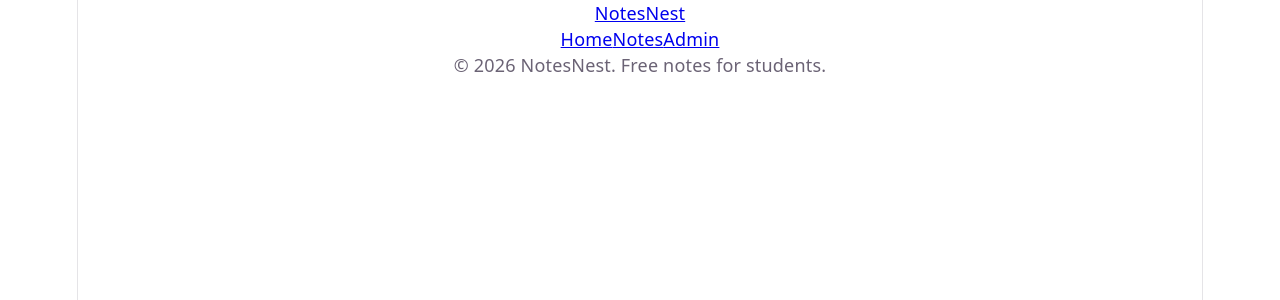
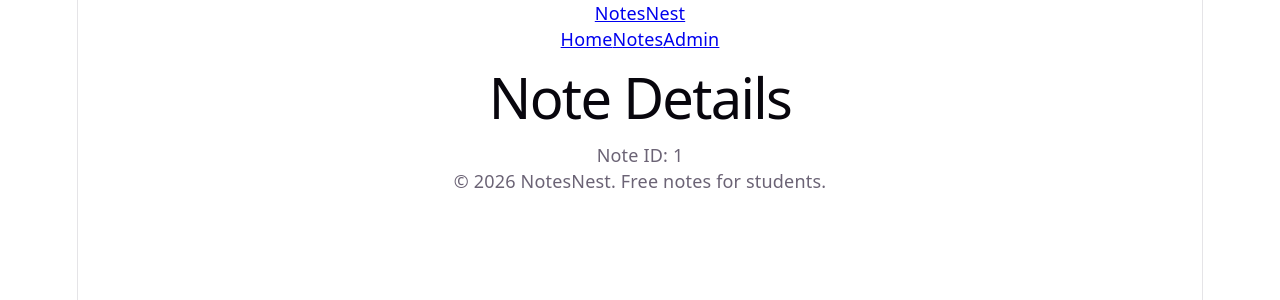
Before and after one commit to jagadeeshpj1610/notesNest, a React (Vite) app in the folder notesnest-frontend/: page /notes/1 in a window 1280 px wide. Shown: the top 300 px of the page. Built offline with nearby package versions, Linux system fonts and the light colour scheme.

Commit message:
#PJ #feat: add the default notes detailed  page too

```diff
--- a/notesnest-frontend/src/App.jsx
+++ b/notesnest-frontend/src/App.jsx
@@ -6,7 +6,7 @@ import ProtectedRoute from './components/ProtectedRoute'
 
 import HomePage from './pages/HomePage'
 import NotesPage from './pages/NotesPage'
-// import NoteDetailsPage from './pages/NoteDetailsPage'
+import NoteDetailsPage from './pages/NoteDetailsPage'
 // import AdminLoginPage from './pages/AdminLoginPage'
 // import AdminUploadPage from './pages/AdminUploadPage'
 // import AdminManageNotesPage from './pages/AdminManageNotesPage'
@@ -20,9 +20,9 @@ function App() {
         <Routes>
           <Route path="/" element={<HomePage />} />
           <Route path="/notes" element={<NotesPage />} />
-          {/* <Route path="/notes/:id" element={<NoteDetailsPage />} />
+          <Route path="/notes/:id" element={<NoteDetailsPage />} />
 
-          <Route path="/admin/login" element={<AdminLoginPage />} />
+          {/* <Route path="/admin/login" element={<AdminLoginPage />} />
 
           <Route
             path="/admin/upload"
--- a/notesnest-frontend/src/pages/NoteDetailsPage.jsx
+++ b/notesnest-frontend/src/pages/NoteDetailsPage.jsx
@@ -0,0 +1,14 @@
+import { useParams } from 'react-router-dom'
+
+function NoteDetailsPage() {
+  const { id } = useParams()
+
+  return (
+    <section className="page">
+      <h1>Note Details</h1>
+      <p>Note ID: {id}</p>
+    </section>
+  )
+}
+
+export default NoteDetailsPage
```
